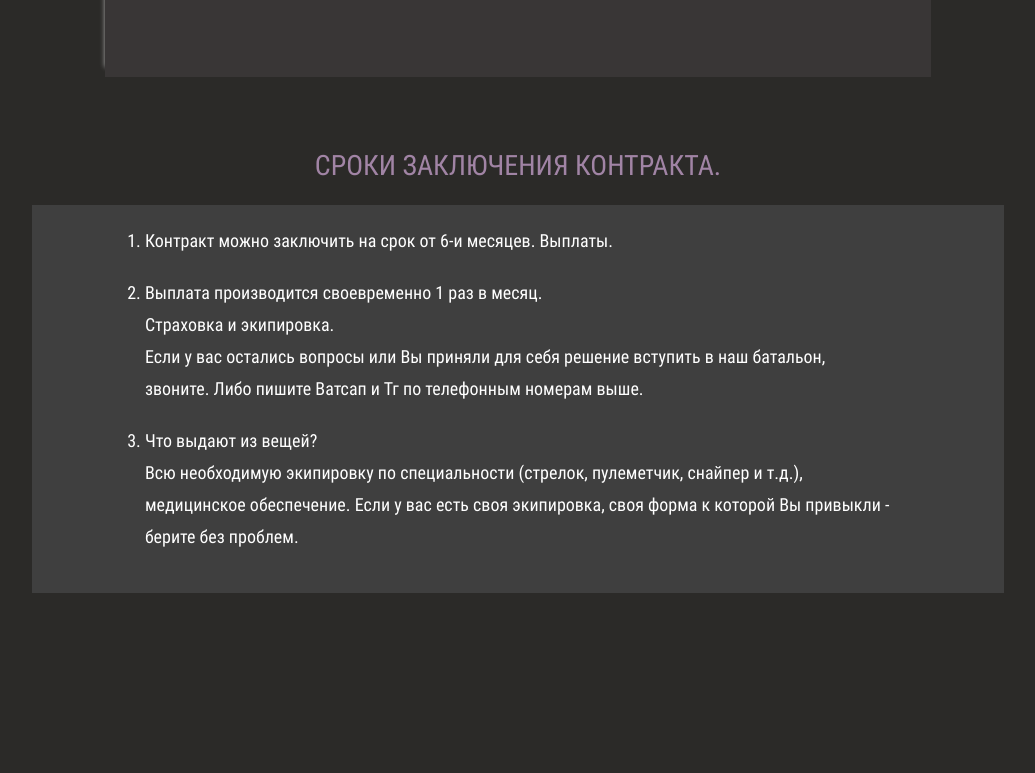
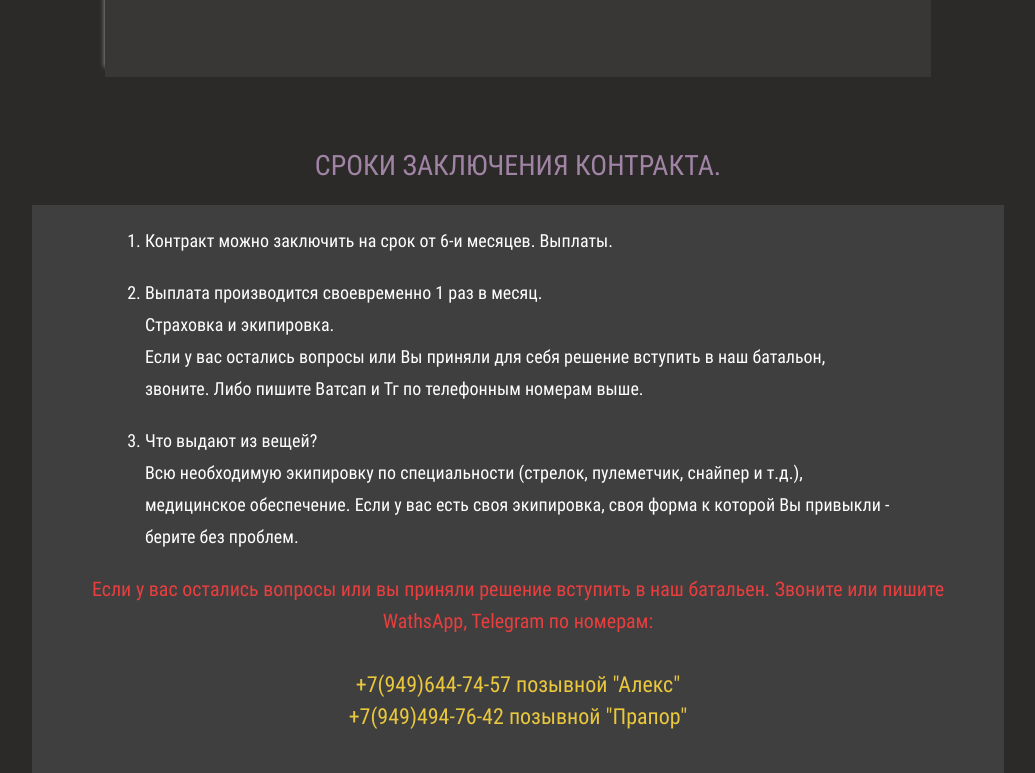
Before and after one commit to Ramc1987/voin, a website: page source/index.html in a window 1280 px wide. Shown: the part 2085-2858 px from the top of the page, without its empty margins (122-1157 px from the left). Before the commit the page ends 2678 px from the top, so only its background shows below. Drawn offline with nearby package versions, Linux system fonts and the light colour scheme; files that its build step writes are made by us from their sources; files whose address does not match are found by name.

Commit message:
Fix bags

```diff
--- a/source/index.html
+++ b/source/index.html
@@ -152,6 +152,16 @@
                   форма к которой Вы привыкли - берите без проблем.
                 </li>
               </ol>
+              <p class="contract__text">
+                Если у вас остались вопросы или вы приняли решение вступить в
+                наш батальен. Звоните или пишите WathsApp, Telegram по
+                номерам:<br /><br />
+                <a href="tel:+79496447457">+7(949)644-74-57 позывной "Алекс"</a
+                ><br />
+                <a href="tel:+79494947642"
+                  >+7(949)494-76-42 позывной "Прапор"</a
+                >
+              </p>
             </div>
           </div>
         </section>
--- a/source/sass/blocks/contract.scss
+++ b/source/sass/blocks/contract.scss
@@ -34,3 +34,23 @@
     @include font(16px, 22px, 500, #ffffff);
   }
 }
+
+.contract__text {
+  @include font(20px, 32px, 500, #ea3e3e);
+  margin: 0;
+  margin-bottom: 20px;
+  text-align: center;
+  @include vp-767 {
+    @include font(16px, 22px, 500, #ea3e3e);
+  }
+}
+
+.contract__text a {
+  @include font(22px, 32px, 500, #eac83e);
+  margin-bottom: 20px;
+  text-align: center;
+
+  @include vp-767 {
+    @include font(16px, 22px, 500, #eac83e);
+  }
+}
```
Also changed, not shown: build/css/style.css, build/css/style.min.css, build/img/granatametchik.png, build/img/photo_2023-05-23_11-16-32.jpg, build/img/saper.jpg, build/img/shooters.png, build/img/shtorm.png, build/index.html, build/js/main.min.js, 2 other files.
